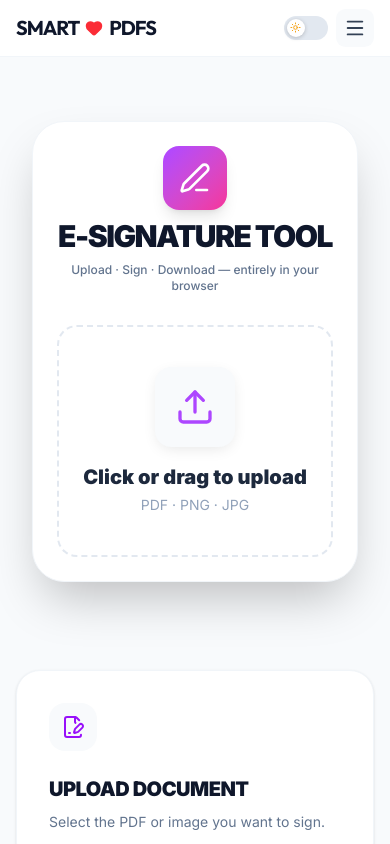
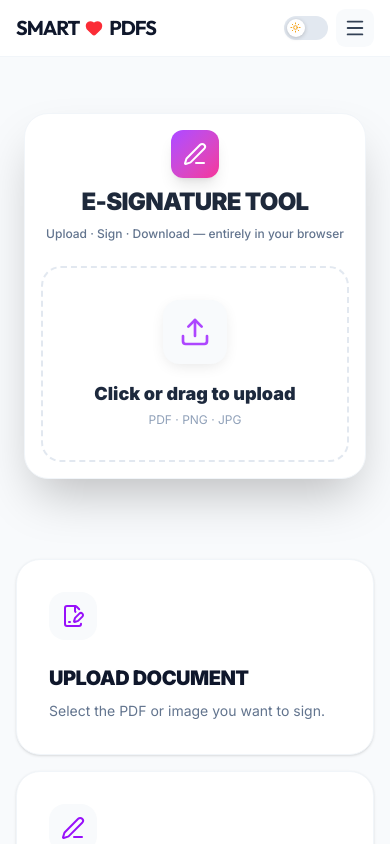
Before and after one commit to Hardik160998/PDF-Tools, a Next.js app: page /esign in a window 390 px wide. Shown: the top 844 px of the page. Built offline with nearby package versions, Linux system fonts and the light colour scheme.

Commit message:
feat: add ESignTool and MergeSplit components for PDF document manipulation

```diff
--- a/src/components/tools/ESignTool.tsx
+++ b/src/components/tools/ESignTool.tsx
@@ -331,32 +331,32 @@ export default function ESignTool({ id: _id }: { id: string }) {
   // ── render ───────────────────────────────────────────────────────────────
 
   return (
-    <div className="max-w-6xl mx-auto py-6 sm:py-10 px-4">
-      <div className="bg-white rounded-[2rem] p-6 sm:p-10 border border-slate-100 shadow-2xl space-y-8">
+    <div className="max-w-6xl mx-auto py-4 sm:py-10 px-2 sm:px-4">
+      <div className="bg-white rounded-[1.5rem] sm:rounded-[2rem] p-4 sm:p-10 border border-slate-100 shadow-2xl space-y-6 sm:space-y-8">
 
         {/* Header */}
         <div className="text-center space-y-2">
-          <div className="inline-flex p-4 rounded-2xl bg-gradient-to-br from-purple-500 to-pink-500 text-white shadow-lg">
-            <PenLine size={32} />
+          <div className="inline-flex p-3 sm:p-4 rounded-xl sm:rounded-2xl bg-gradient-to-br from-purple-500 to-pink-500 text-white shadow-lg">
+            <PenLine className="w-6 h-6 sm:w-8 sm:h-8" />
           </div>
-          <h2 className="text-3xl sm:text-4xl font-black text-slate-900 uppercase tracking-tighter">
+          <h2 className="text-2xl sm:text-4xl font-black text-slate-900 uppercase tracking-tighter">
             E-Signature Tool
           </h2>
-          <p className="text-sm text-slate-500 font-medium">
+          <p className="text-xs sm:text-sm text-slate-500 font-medium">
             Upload · Sign · Download — entirely in your browser
           </p>
         </div>
 
         {/* ── UPLOAD ── */}
         {mode === 'upload' && (
-          <label className="relative flex flex-col items-center justify-center gap-4 border-2 border-dashed border-slate-200 rounded-3xl p-16 cursor-pointer hover:border-purple-400 hover:bg-purple-50/30 transition-all group">
+          <label className="relative flex flex-col items-center justify-center gap-4 border-2 border-dashed border-slate-200 rounded-2xl sm:rounded-3xl p-8 sm:p-16 cursor-pointer hover:border-purple-400 hover:bg-purple-50/30 transition-all group">
             <input type="file" onChange={onFileChange} accept=".pdf,image/png,image/jpeg,image/jpg" className="sr-only" />
-            <div className="p-5 bg-white rounded-2xl shadow-lg text-purple-500 group-hover:scale-110 transition-transform">
-              <Upload size={40} />
+            <div className="p-4 sm:p-5 bg-white rounded-xl sm:rounded-2xl shadow-lg text-purple-500 group-hover:scale-110 transition-transform">
+              <Upload className="w-8 h-8 sm:w-10 sm:h-10" />
             </div>
             <div className="text-center">
-              <p className="text-xl font-black text-slate-800">Click or drag to upload</p>
-              <p className="text-sm text-slate-400 mt-1">PDF · PNG · JPG</p>
+              <p className="text-lg sm:text-xl font-black text-slate-800">Click or drag to upload</p>
+              <p className="text-xs sm:text-sm text-slate-400 mt-1">PDF · PNG · JPG</p>
             </div>
           </label>
         )}
@@ -438,28 +438,32 @@ export default function ESignTool({ id: _id }: { id: string }) {
 
             {/* Right — signature creator */}
             <div className="space-y-4">
-              <div className="bg-slate-50 rounded-2xl p-5 border border-slate-200 space-y-4">
-                <p className="text-sm font-black text-slate-700 uppercase tracking-widest">Create Signature</p>
+              <div className="bg-slate-50 rounded-2xl p-4 sm:p-5 border border-slate-200 space-y-4">
+                <p className="text-xs sm:text-sm font-black text-slate-700 uppercase tracking-widest">Create Signature</p>
 
                 {/* Draw / Type toggle */}
                 <div className="flex bg-white border border-slate-200 p-1 rounded-xl">
                   {(['draw', 'type'] as const).map(m => (
                     <button key={m} onClick={() => { setSignMode(m); setSignatureData(null); }}
-                      className={`flex-1 py-2 flex items-center justify-center gap-1.5 text-xs font-black uppercase tracking-widest rounded-lg transition-all ${signMode === m ? 'bg-purple-500 text-white shadow' : 'text-slate-400 hover:text-slate-700'}`}>
-                      {m === 'draw' ? <PenLine size={13} /> : <Type size={13} />} {m}
+                      className={`flex-1 py-2.5 sm:py-2 flex items-center justify-center gap-1.5 text-[10px] sm:text-xs font-black uppercase tracking-widest rounded-lg transition-all ${signMode === m ? 'bg-purple-500 text-white shadow' : 'text-slate-400 hover:text-slate-700'}`}>
+                      {m === 'draw' ? <PenLine className="w-3.5 h-3.5" /> : <Type className="w-3.5 h-3.5" />} {m}
                     </button>
                   ))}
                 </div>
 
                 {/* Pen options */}
-                <div className="flex items-center gap-3">
-                  <label className="text-[10px] font-black uppercase tracking-widest text-slate-400">Color</label>
-                  <input type="color" value={penColor} onChange={e => setPenColor(e.target.value)}
-                    className="w-8 h-8 rounded-lg border border-slate-200 cursor-pointer p-0.5 bg-white" />
-                  <label className="text-[10px] font-black uppercase tracking-widest text-slate-400 ml-2">Size</label>
-                  <input type="range" min={1} max={6} step={0.5} value={penSize} onChange={e => setPenSize(Number(e.target.value))}
-                    className="flex-1 accent-purple-500" />
-                  <span className="text-xs font-bold text-slate-500 w-5">{penSize}</span>
+                <div className="flex flex-col gap-4">
+                  <div className="flex items-center gap-3">
+                    <label className="text-[10px] font-black uppercase tracking-widest text-slate-400 w-10">Color</label>
+                    <input type="color" value={penColor} onChange={e => setPenColor(e.target.value)}
+                      className="w-10 h-10 rounded-lg border border-slate-200 cursor-pointer p-0.5 bg-white shadow-sm" />
+                  </div>
+                  <div className="flex items-center gap-3">
+                    <label className="text-[10px] font-black uppercase tracking-widest text-slate-400 w-10">Size</label>
+                    <input type="range" min={1} max={6} step={0.5} value={penSize} onChange={e => setPenSize(Number(e.target.value))}
+                      className="flex-1 accent-purple-500 h-6" />
+                    <span className="text-xs font-bold text-slate-500 w-6 text-right">{penSize}</span>
+                  </div>
                 </div>
 
                 {/* Draw canvas */}
@@ -468,7 +472,7 @@ export default function ESignTool({ id: _id }: { id: string }) {
                     <canvas
                       ref={canvasRef}
                       width={700}
-                      height={200}
+                      height={180}
                       onMouseDown={startDrawing}
                       onMouseMove={draw}
                       onMouseUp={stopDrawing}
@@ -477,7 +481,7 @@ export default function ESignTool({ id: _id }: { id: string }) {
                       onTouchMove={draw}
                       onTouchEnd={stopDrawing}
                       onTouchCancel={stopDrawing}
-                      className="w-full rounded-xl border-2 border-slate-200 bg-white cursor-crosshair"
+                      className="w-full h-[120px] sm:h-[150px] rounded-xl border-2 border-slate-200 bg-white cursor-crosshair"
                       style={{ touchAction: 'none', display: 'block' }}
                     />
                     <button onClick={clearCanvas}
@@ -537,13 +541,13 @@ export default function ESignTool({ id: _id }: { id: string }) {
 
         {/* ── DONE ── */}
         {mode === 'done' && (
-          <div className="text-center space-y-8 py-6">
-            <div className="inline-flex p-8 rounded-full bg-green-100 text-green-500">
-              <CheckCircle2 size={56} />
+          <div className="text-center space-y-6 sm:space-y-8 py-4 sm:py-6">
+            <div className="inline-flex p-6 sm:p-8 rounded-full bg-green-100 text-green-500">
+              <CheckCircle2 className="w-10 h-10 sm:w-14 sm:h-14" />
             </div>
             <div>
-              <h3 className="text-3xl font-black text-slate-900">Document Signed!</h3>
-              <p className="text-slate-500 font-medium mt-1">Your signed PDF is ready to download.</p>
+              <h3 className="text-2xl sm:text-3xl font-black text-slate-900">Document Signed!</h3>
+              <p className="text-sm text-slate-500 font-medium mt-1 px-4">Your signed PDF is ready to download.</p>
             </div>
             <div className="flex flex-col sm:flex-row gap-4 justify-center max-w-md mx-auto">
               <a href={result!} download={`signed_${file?.name ?? 'document.pdf'}`}
--- a/src/components/tools/MergeSplit.tsx
+++ b/src/components/tools/MergeSplit.tsx
@@ -158,7 +158,7 @@ export default function MergeSplit({ id }: { id: string }) {
               zip.file(partName, bytes);
 
               allResults.push({
-                url: URL.createObjectURL(new Blob([bytes], { type: 'application/pdf' })),
+                url: URL.createObjectURL(new Blob([bytes.buffer as ArrayBuffer], { type: 'application/pdf' })),
                 name: partName,
                 pageCount: 1
               });
@@ -178,7 +178,7 @@ export default function MergeSplit({ id }: { id: string }) {
               zip.file(partName, bytes);
 
               allResults.push({
-                url: URL.createObjectURL(new Blob([bytes], { type: 'application/pdf' })),
+                url: URL.createObjectURL(new Blob([bytes.buffer as ArrayBuffer], { type: 'application/pdf' })),
                 name: partName,
                 pageCount: indices.length
               });
```
